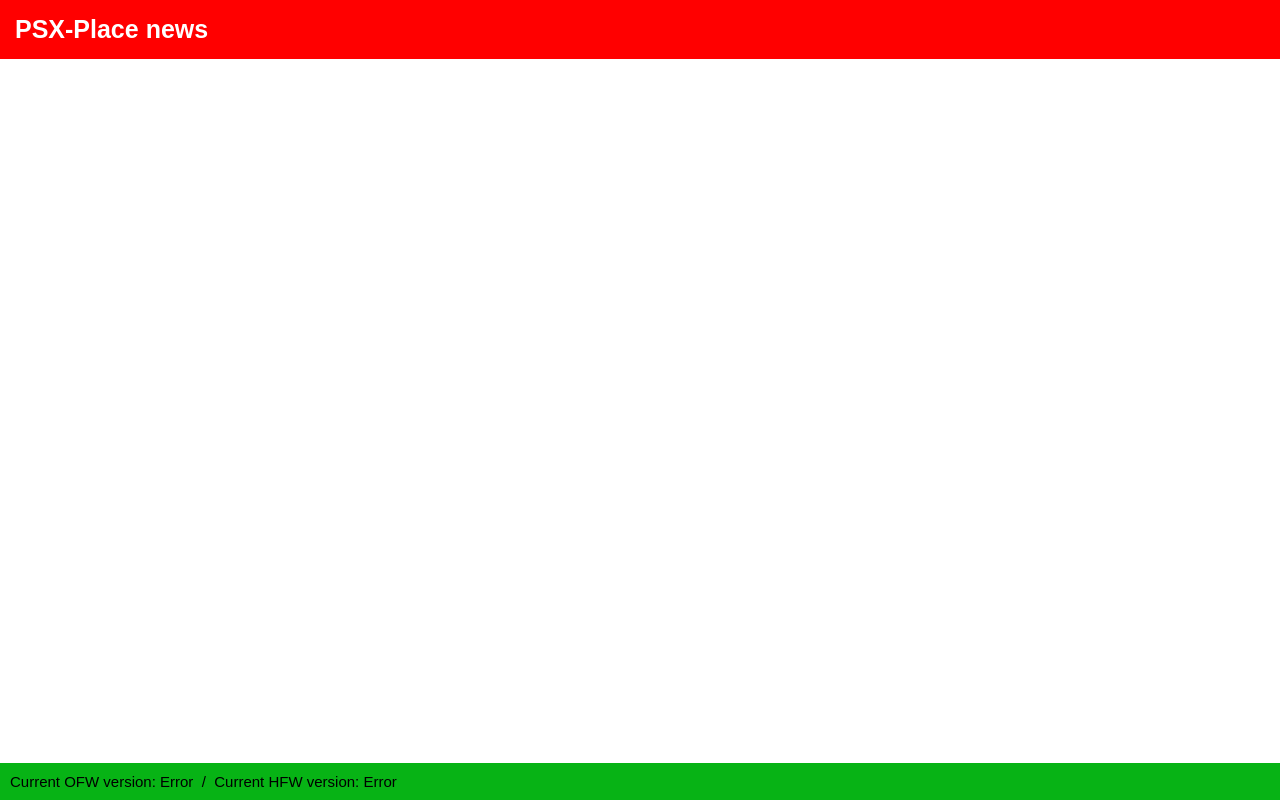
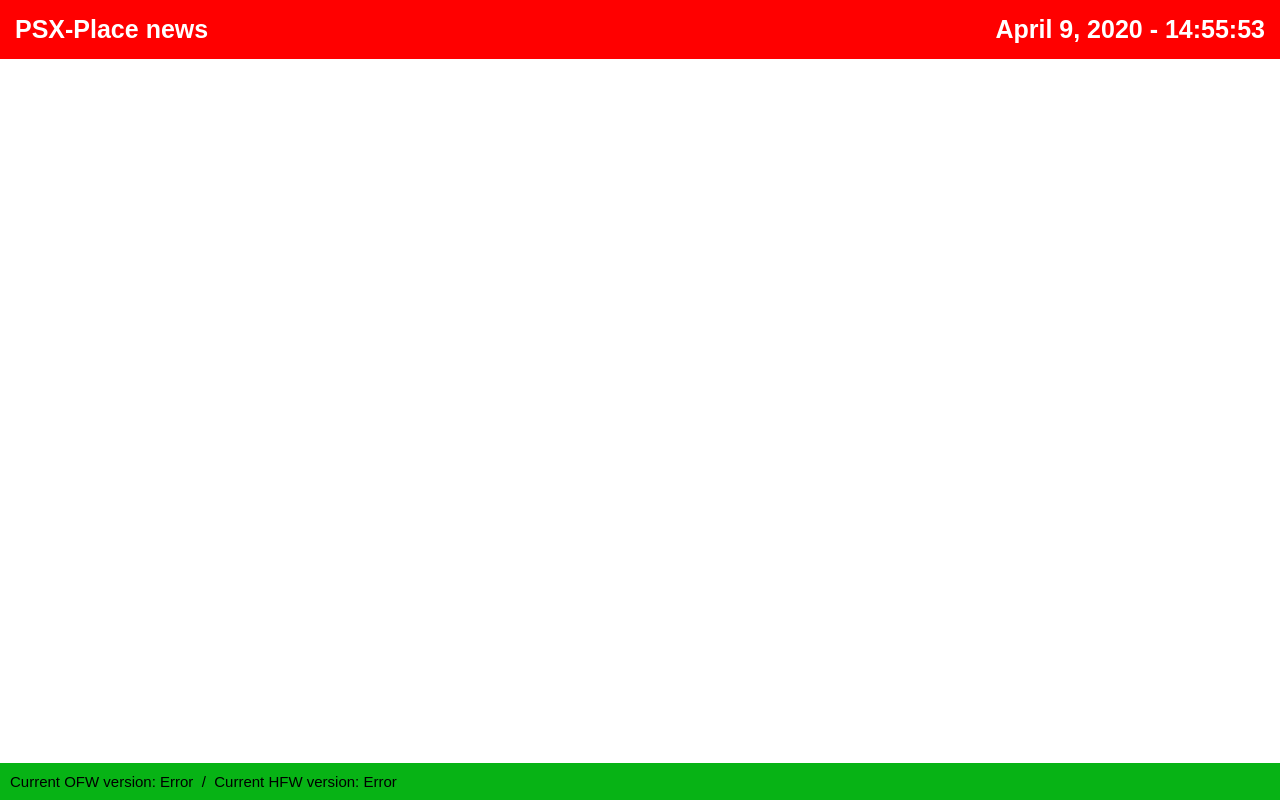
Before and after one commit to Edw590/Console-news-on-consoles, a plain HTML site: page PSX_Place/PS3/news_page_code.html in a window 1280 px wide. Shown: the top 800 px of the page. Drawn offline with Linux system fonts and the light colour scheme; no server answers.

Commit message:
Update news_page_code.html

```diff
--- a/PSX_Place/PS3/news_page_code.html
+++ b/PSX_Place/PS3/news_page_code.html
@@ -196,7 +196,7 @@
 	<body>
 		<div id="title_div">
 			<div id="title" class="disable_select">PSX-Place news</div>
-			<div id="date_time" class="disable_select" style="display: none;">Error obtaining date and time</div>
+			<div id="date_time" class="disable_select">Error obtaining date and time</div>
 		</div>
 		<div id="everything" class="disable_select" style="text-align: center;">
 			<div id="news_popup" class= "article_shape"></div>
@@ -215,7 +215,7 @@
 		</div>
 	</body>
 	<script>
-		//enable_date_time_checker();
+		enable_date_time_checker();
 
 		var documentElement = document.documentElement;
 
```
